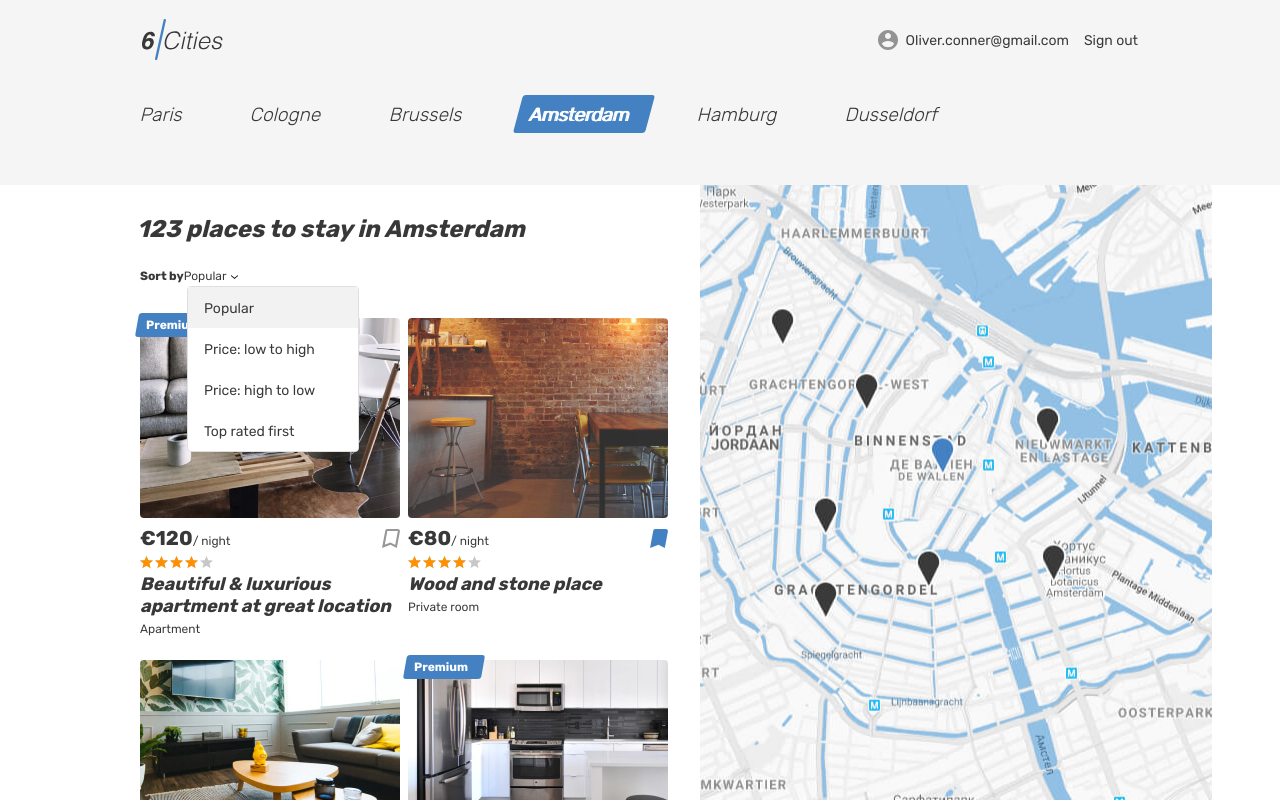
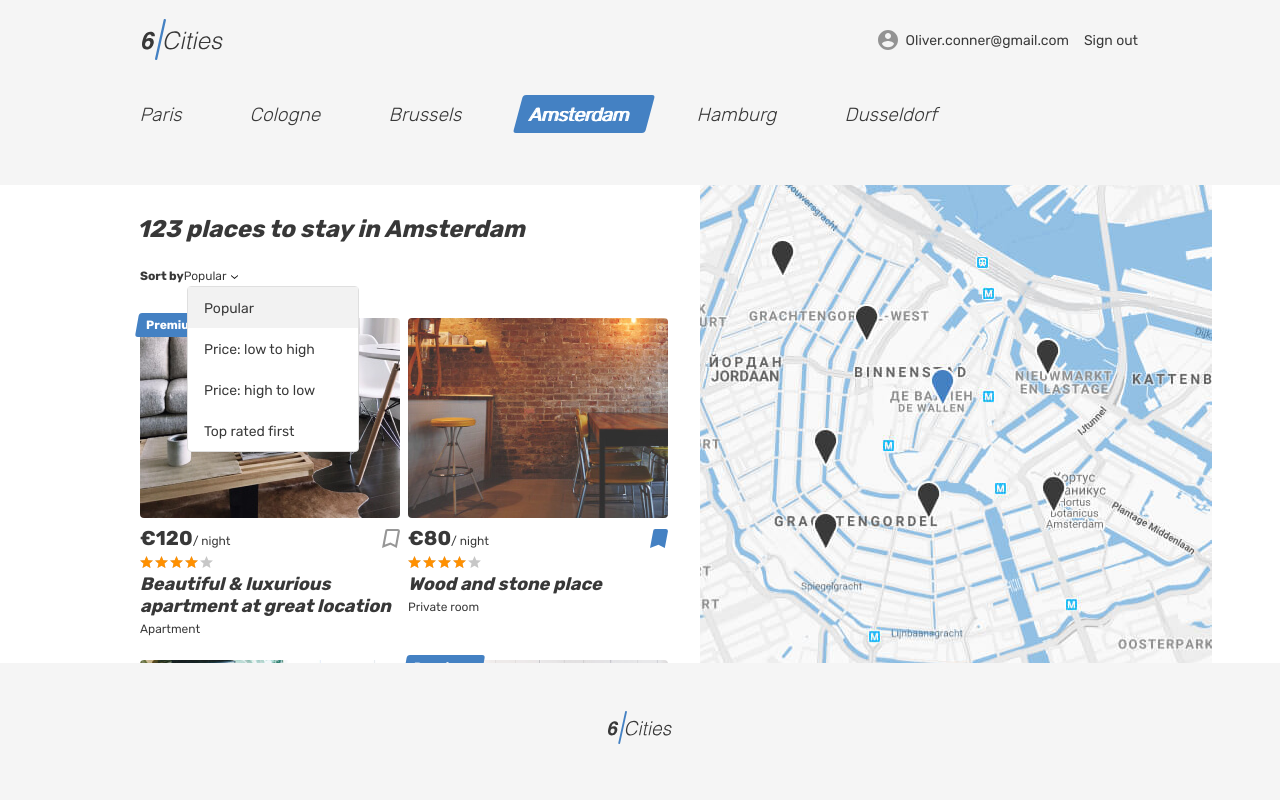
Before and after one commit to aleksem07/six-cities, a React (Create React App) app: page / in a window 1280 px wide. Built offline with nearby package versions, Linux system fonts and the light colour scheme.

Commit message:
feat: add footer and logo components

```diff
--- /dev/null
+++ b/src/components/footer/footer.tsx
@@ -0,0 +1,15 @@
+import { Link } from 'react-router-dom';
+import { AppRoute } from '../../const';
+import { Logo } from '../logo/logo';
+
+function Footer (): JSX.Element {
+  return (
+    <footer className="footer">
+      <Link className="footer__logo-link" to={AppRoute.Root}>
+        <Logo width="64" height="33" />
+      </Link>
+    </footer>
+  );
+}
+
+export default Footer;
--- a/src/components/header/header.tsx
+++ b/src/components/header/header.tsx
@@ -1,4 +1,6 @@
 import { Link } from 'react-router-dom';
+import { AppRoute } from '../../const';
+import { Logo } from '../logo/logo';
 
 function Header (): JSX.Element {
   return (
@@ -6,8 +8,8 @@
       <div className="container">
         <div className="header__wrapper">
           <div className="header__left">
-            <Link className="header__logo-link header__logo-link--active" to="/">
-              <img className="header__logo" src="img/logo.svg" alt="6 cities logo" width="81" height="41" />
+            <Link className="header__logo-link header__logo-link--active" to={AppRoute.Root}>
+              <Logo width="81" height="41" />
             </Link>
           </div>
           <nav className="header__nav">
--- a/src/components/layout/layout.tsx
+++ b/src/components/layout/layout.tsx
@@ -1,10 +1,12 @@
 import { Outlet } from 'react-router-dom';
 import Header from '../header/header';
+import Footer from '../footer/footer';
 
 const Layout = (): JSX.Element => (
   <div className='page page--gray page--main'>
     <Header />
     <Outlet />
+    <Footer />
   </div>
 );
 
--- /dev/null
+++ b/src/components/logo/logo.tsx
@@ -0,0 +1,9 @@
+import { LogoProps } from './logo.types';
+
+export function Logo ({width, height}: LogoProps): JSX.Element {
+  return (
+    <img className="header__logo" src="img/logo.svg" alt="6 cities logo"
+      width={width} height={height}
+    />
+  );
+}
--- /dev/null
+++ b/src/components/logo/logo.types.tsx
@@ -0,0 +1,4 @@
+export type LogoProps = {
+  width: string;
+  height: string;
+}
```
